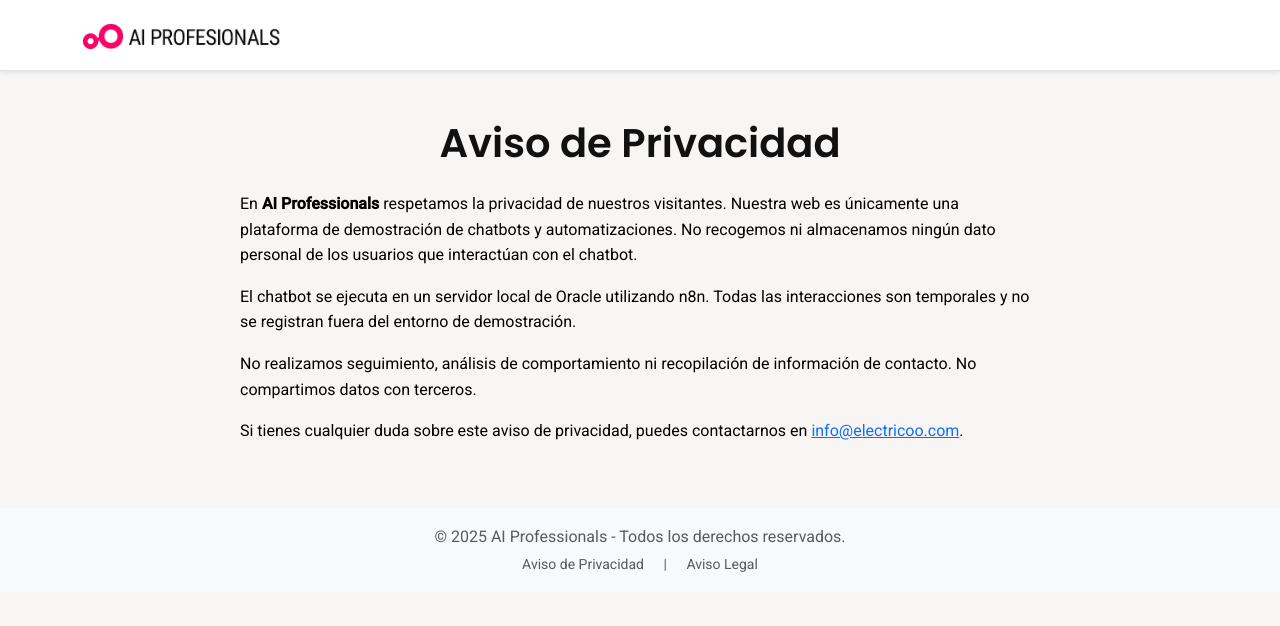
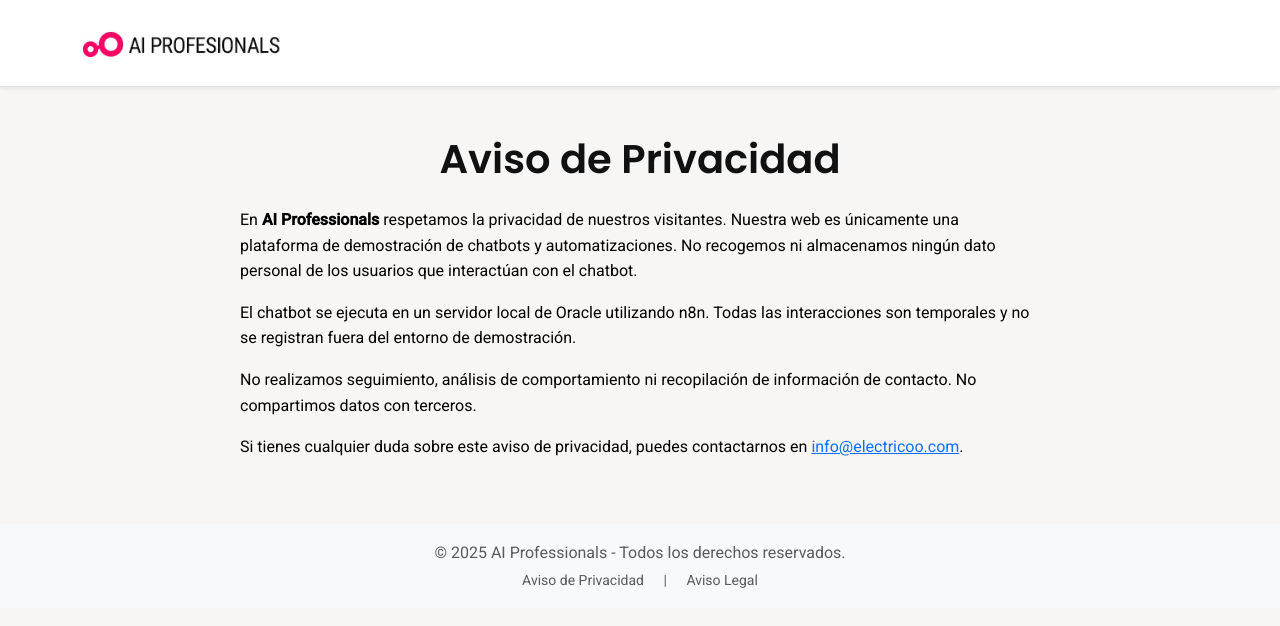
Before and after one commit to ai-profesionals/ai-profesionals.github.io, a plain HTML site: page privacidad.html in a window 1280 px wide. Drawn offline with nearby package versions, Linux system fonts and the light colour scheme.

Commit message:
Update privacidad.html

```diff
--- a/privacidad.html
+++ b/privacidad.html
@@ -25,7 +25,7 @@
 <body>
   <!-- Header -->
   <header>
-    <nav class="navbar navbar-expand-md navbar-light bg-white border-bottom py-3 shadow-sm">
+    <nav class="navbar navbar-expand-md navbar-light bg-white border-bottom py-4 shadow-sm">
       <div class="container">
         <a class="navbar-brand d-flex align-items-center" href="/" title="Ir a la página de inicio">
           <img src="images/logo-automatizaciones-profesionales-ia.avif" alt="Logotipo" class="logo-img" style="height:50px;">
```
